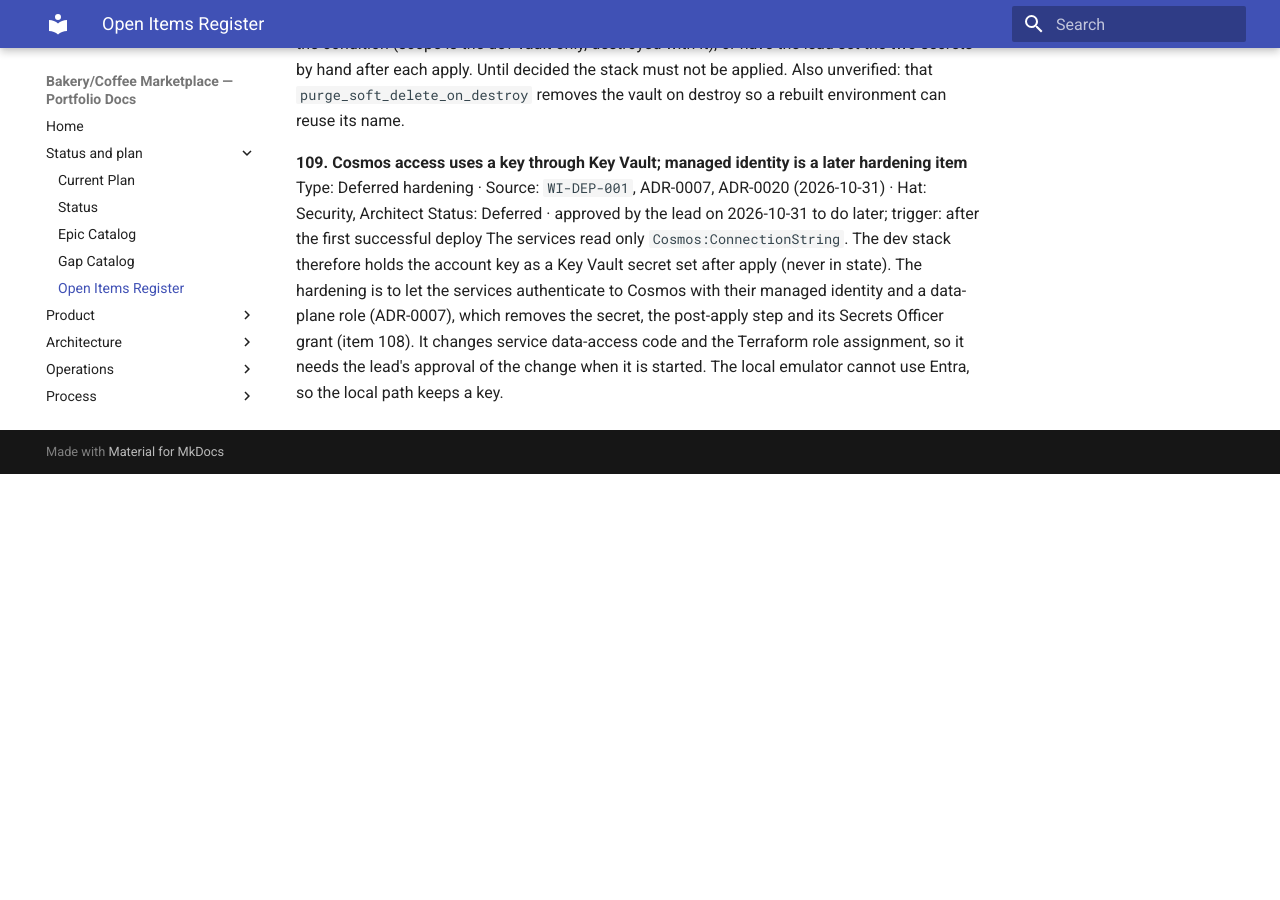
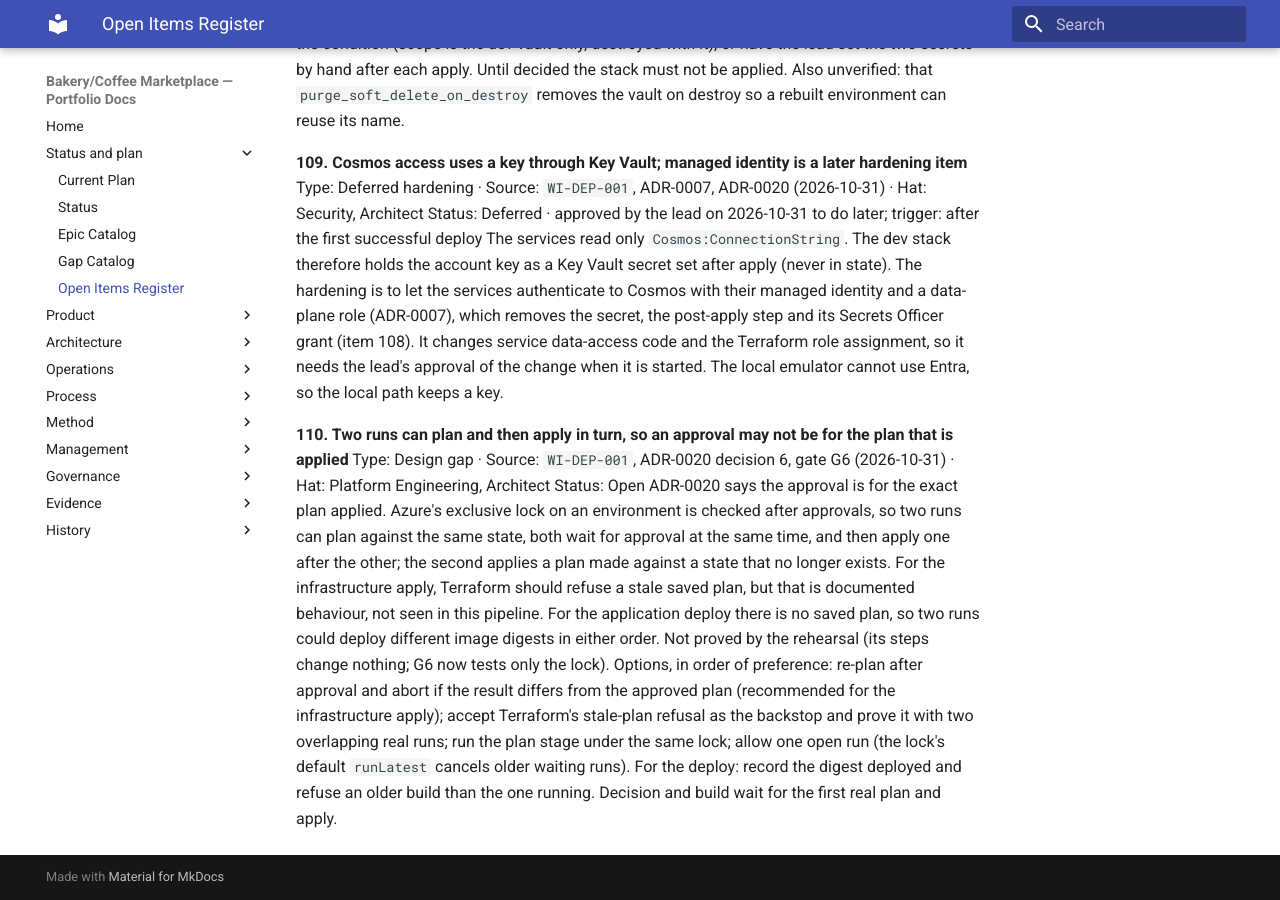
Before and after one commit to benjamin-hedrick/bakery-marketplace, an MkDocs documentation site: the page built from docs/governance/open-items-register.md, in a window 1280 px wide and 900 px high, scrolled down 26989 px. Built offline with MkDocs 1.6.1 and Material for MkDocs 9.7.7, drawn with Linux system fonts in a browser that asks for light colours; before the commit the page ends 27463 px from its top, so only the background shows below that.

Commit message:
Gate rehearsal: a holdSeconds parameter to test the exclusive lock; G6 and G8 reworked; register item 110 (WI-DEP-001)
The lock is checked after approvals, so two runs wait for approval together; G6 now holds the stage open and compares start and finish times.
Item 110 records the gap that two runs can plan and apply in turn (ADR-0020 decision 6).

Co-Authored-By: Claude Sonnet 5.5 <noreply@anthropic.com>

```diff
--- a/docs/governance/open-items-register.md
+++ b/docs/governance/open-items-register.md
@@ -588,3 +588,8 @@ Item 106 limited the deploy identity's role-assignment rights to AcrPull and Key
 Type: Deferred hardening · Source: `WI-DEP-001`, ADR-0007, ADR-0020 (2026-10-31) · Hat: Security, Architect
 Status: Deferred · approved by the lead on 2026-10-31 to do later; trigger: after the first successful deploy
 The services read only `Cosmos:ConnectionString`. The dev stack therefore holds the account key as a Key Vault secret set after apply (never in state). The hardening is to let the services authenticate to Cosmos with their managed identity and a data-plane role (ADR-0007), which removes the secret, the post-apply step and its Secrets Officer grant (item 108). It changes service data-access code and the Terraform role assignment, so it needs the lead's approval of the change when it is started. The local emulator cannot use Entra, so the local path keeps a key.
+
+**110. Two runs can plan and then apply in turn, so an approval may not be for the plan that is applied**
+Type: Design gap · Source: `WI-DEP-001`, ADR-0020 decision 6, gate G6 (2026-10-31) · Hat: Platform Engineering, Architect
+Status: Open
+ADR-0020 says the approval is for the exact plan applied. Azure's exclusive lock on an environment is checked after approvals, so two runs can plan against the same state, both wait for approval at the same time, and then apply one after the other; the second applies a plan made against a state that no longer exists. For the infrastructure apply, Terraform should refuse a stale saved plan, but that is documented behaviour, not seen in this pipeline. For the application deploy there is no saved plan, so two runs could deploy different image digests in either order. Not proved by the rehearsal (its steps change nothing; G6 now tests only the lock). Options, in order of preference: re-plan after approval and abort if the result differs from the approved plan (recommended for the infrastructure apply); accept Terraform's stale-plan refusal as the backstop and prove it with two overlapping real runs; run the plan stage under the same lock; allow one open run (the lock's default `runLatest` cancels older waiting runs). For the deploy: record the digest deployed and refuse an older build than the one running. Decision and build wait for the first real plan and apply.
```
Also changed, not shown: azure-pipelines-dev.yml (+8 -0 lines), docs/operations/runbooks/prove-the-pipeline-gates.md (+2 -2 lines), docs/product/backlog/STATUS.md (+3 -3 lines).
